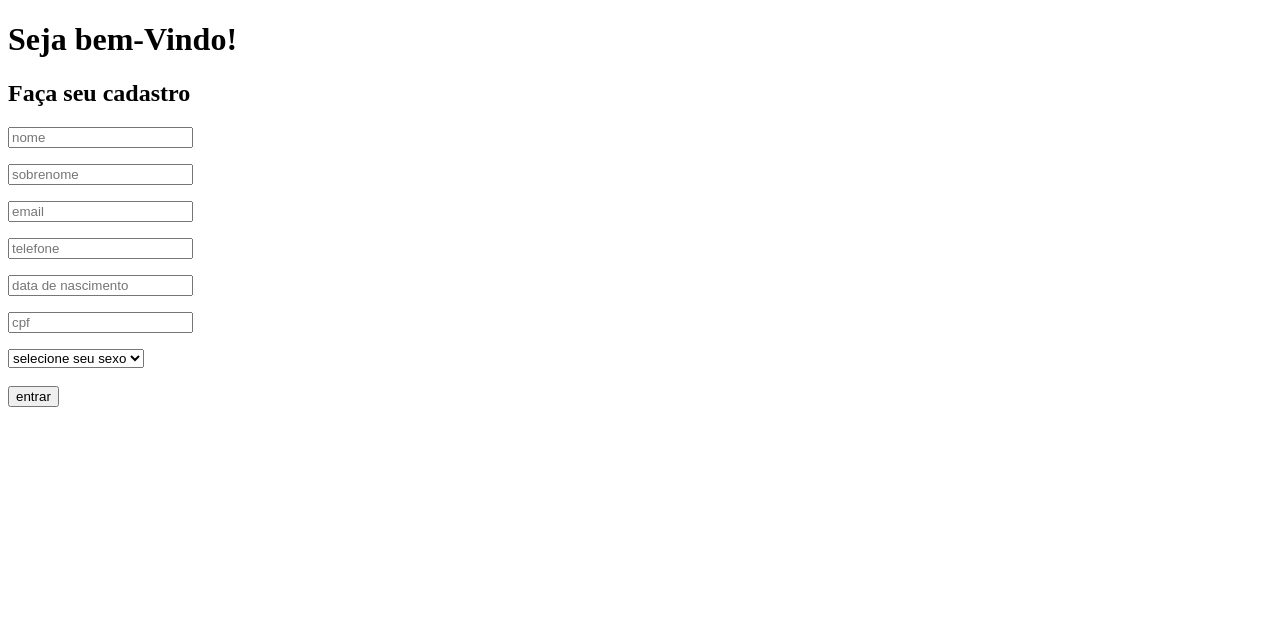
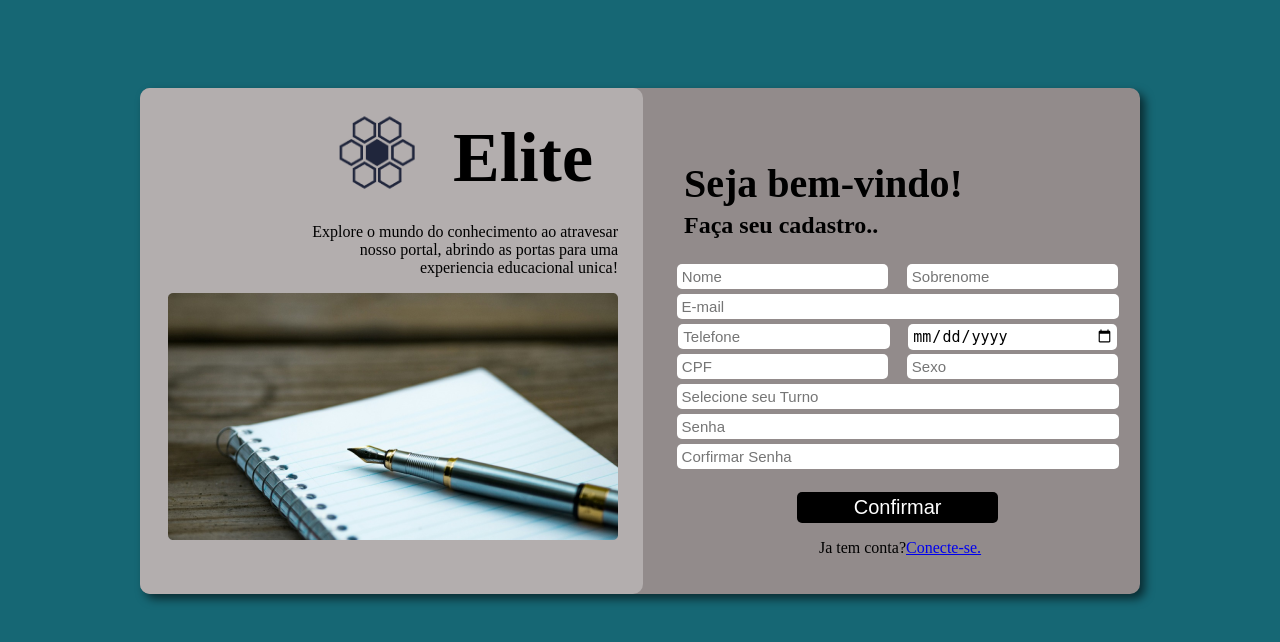
Before and after one commit to GustavoCunhaSC/Projeto-FormCadastro, a PHP site: page /cadastro.html in a window 1280 px wide. Shown: the top 642 px of the page. Run offline with PHP 8.4, Linux system fonts and the light colour scheme.

Commit message:
criação da tela de cadastro
criação de uma tela de cadastro e inserção do ícone e alteração pra imagem correta de acordo com o design.

```diff
--- a/formulario/cadastro.html
+++ b/formulario/cadastro.html
@@ -4,46 +4,35 @@
     <meta charset="UTF-8">
     <meta name="viewport" content="width=device-width, initial-scale=1.0">
     <title>Cadastro</title>
-    <style>
-
-
-    </style>
+    <link rel="stylesheet" href="css/fomulario.css">
 </head>
 <body>
-        <h1>Seja bem-Vindo!</h1>
-        <h2>Faça seu cadastro</h2>
-        <DIV>
-            <form action="cadastro.php"   method="post"  autocomplete="off">
-                <p><label for="nome"></label>
-                    <input type="text"  id placeholder="nome"></p>
-                <p><label for="sobrenome"></label>
-                    <input type="text"  id placeholder="sobrenome"></p>
-                    <p><label for="emal "></label>
-                        <input type="text"  id placeholder="email"></p>
-                        <p><label for="telefone"></label>
-                            <input type="text"  id placeholder="telefone"></p>
-                            <p><label for="data de nascimento"></label>
-                                <input type="text"  id placeholder="data de nascimento"></p>
-                                <p><label for="cpf"></label>
-                                    <input type="text"  id placeholder="cpf"></p>
-                                    <select id aria-placeholder="sexo">
-                                        <option value =""disabled selected hidden>selecione seu sexo</option>
-                                        <option value="masculino">masculino</option>
-                                        <option value="feminino">feminino</option>
-                                        <option value="não binari">não binare</option>
-                                    </select> <br><br>
+    <main>
+        <article class="login">
+            <h1 id="saldacao">Seja bem-vindo!</h1>
+            <h2 id="saldacao">Faça seu cadastro..</h2>
+            <form action="login.php" method="post">
+                <input type="text" placeholder="Nome" maxlength="15" required>
+                <input type="text" placeholder="Sobrenome" required>
+                <input type="email" class="cadastro" placeholder="E-mail" required><br>
+                <input type="tel" placeholder="Telefone" required>
+                <input type="date" placeholder="Data de nascimento" required>
+                <input type="number" placeholder="CPF" maxlength="11" required>
+                <input type="text" placeholder="Sexo" required>
+                <input type="text" class="cadastro" placeholder="Selecione seu Turno" required><br>
+                <input type="password" class="cadastro" placeholder="Senha" required><br>
+                <input type="password" class="cadastro" placeholder="Corfirmar Senha" required><br><br>
+                <input id="botao" type="submit" value="Confirmar">
+            </form>
+            <p>Ja tem conta?<a href="login.html">Conecte-se.</a></p>
+        </article>
 
-
-                 <input type="submit" value="entrar"></p>
-
-
-            </form>
-
-
-        </DIV>
-
-
-
-
+        <article class="esquerdo">
+            <img src="imagens/icone-inicio.png" id="icone" alt="">
+            <h1 id="esquerdo">Elite</h1>
+            <p id="esquerdo">Explore o mundo do conhecimento ao atravesar nosso portal, abrindo as portas para uma experiencia educacional unica!</p>
+            <img id="caderno" src="imagens/imagem-caderno.png" alt="">
+        </article>
+    </main>
 </body>
 </html>
--- a/formulario/css/fomulario.css
+++ b/formulario/css/fomulario.css
@@ -1,48 +1,40 @@
-*{
-    margin: 0;
-    padding: 0;
-    box-sizing: border-box;
-}
-
 body{
-    background-color: rgb(36, 72, 112);
+    background-color: rgba(18, 100, 114, 0.979);
     overflow: hidden;
 }
 
 main{
     background-color: rgb(146, 139, 139);
-    width: 70%;
-    height: 60%;
     border-radius: 10px;
     margin: auto;
-    max-width: 1536px;
+    max-width: 1000px;
+    max-height: 510px;
     margin-top: 7%;
+    box-shadow: 5px 5px 10px rgba(0, 0, 0, 0.582);
 }
 
-article{
+/*
+    css relacionado ao lado direito da tala de login mais especifico da tag article e seu conteudo.
+*/
+
+article.login{
     display: block;
     float: right;
     width: 48%;
     height: 100%;
     text-align: center;
+    margin-left: 0;
 
 }
 
-aside{
-    background-color: rgb(179, 174, 174);
-    width: 50%;
-    text-align: right;
-    padding-bottom: 5%;
-    border-left: solid rgba(255, 255, 255, 0);
-    border-radius: 10px;
-}
 
-input{
+
+input.login{
     border-radius: 5px;
     border: solid rgba(255, 255, 255, 0);
     width: 90%;
     font-size: 20px;
-    text-align: center;
+    text-align: left;
 }
 
 input#botao {
@@ -50,15 +42,8 @@ input#botao {
     border: solid rgba(255, 255, 255, 0);
     color: white;
     background-color: black;
-    width: 100px;
     font-size: 20px;
     text-align: center;
-}
-
-h1#esquerdo{
-    margin-right: 5%;
-    font-size: 40px;
-    padding-top: 5%;
 }
 
 h1#saldacao{
@@ -66,7 +51,7 @@ h1#saldacao{
     text-align: left;
     margin-left: 5%;
     margin-bottom: 1%;
-    margin-top: 20%;
+    margin-top: 15%;
 }
 
 h2#saldacao{
@@ -75,18 +60,67 @@ h2#saldacao{
     margin-top: 1%;
 }
 
-p#esquerdo{
-    margin-left: 40%;
-    margin-right: 5%;
+a#rsenha{
+    display: block;
+    float: right;
+    margin-right: 7%;
+ }
+
+ /*
+    css relacionado ao lado direito da tala de cadastro mais especifico da tag article e seu conteudo.
+*/
+
+input{
+    width: 42%;
+    margin-left: 1%;
+    margin-right: 2%;
+    border-radius: 5px;
+    border: solid rgba(255, 255, 255, 0);
+    font-size: 15px;
+    text-align: left;
+    margin-top: 1%;
 }
 
-img{
+input.cadastro{
+    width: 90%;
+}
+
+ /*
+    css do lado esquerdo da tela.
+ */
+
+article.esquerdo{
+    background-color: rgb(179, 174, 174);
+    width: 50%;
+    text-align: right;
+    border-left: solid rgba(255, 255, 255, 0);
+    border-radius: 10px;
+}
+
+h1#esquerdo{
+    margin-right: 10%;
+    margin-bottom: 5%;
+    font-size: 70px;
+    padding-top: 6%;
+}
+
+p#esquerdo{
+    margin-left: 30%;
+    margin-right: 5%;
+    margin-top: 1%;
+}
+
+img#caderno{
     width: 90%;
     margin-right: 5%;
+    margin-bottom: 5%;
+    padding-bottom: 5%;
 }
 
-a#rsenha{
-   display: block;
-   float: right;
-   margin-right: 7%;
+img#icone{
+    display: block;
+    float: left;
+    width: 24%;
+    margin-left: 35%;
+    margin-top: 1%;
 }
```
Also changed, not shown: formulario/css/teste.css (deleted, +0 -66 lines), formulario/login.html (+10 -9 lines), formulario/teste.html (deleted, +0 -59 lines), formulario/imagens/icone-inicio.png (added), formulario/imagens/imagem-caderno.jpg (deleted), formulario/imagens/imagem-caderno.png (added).
